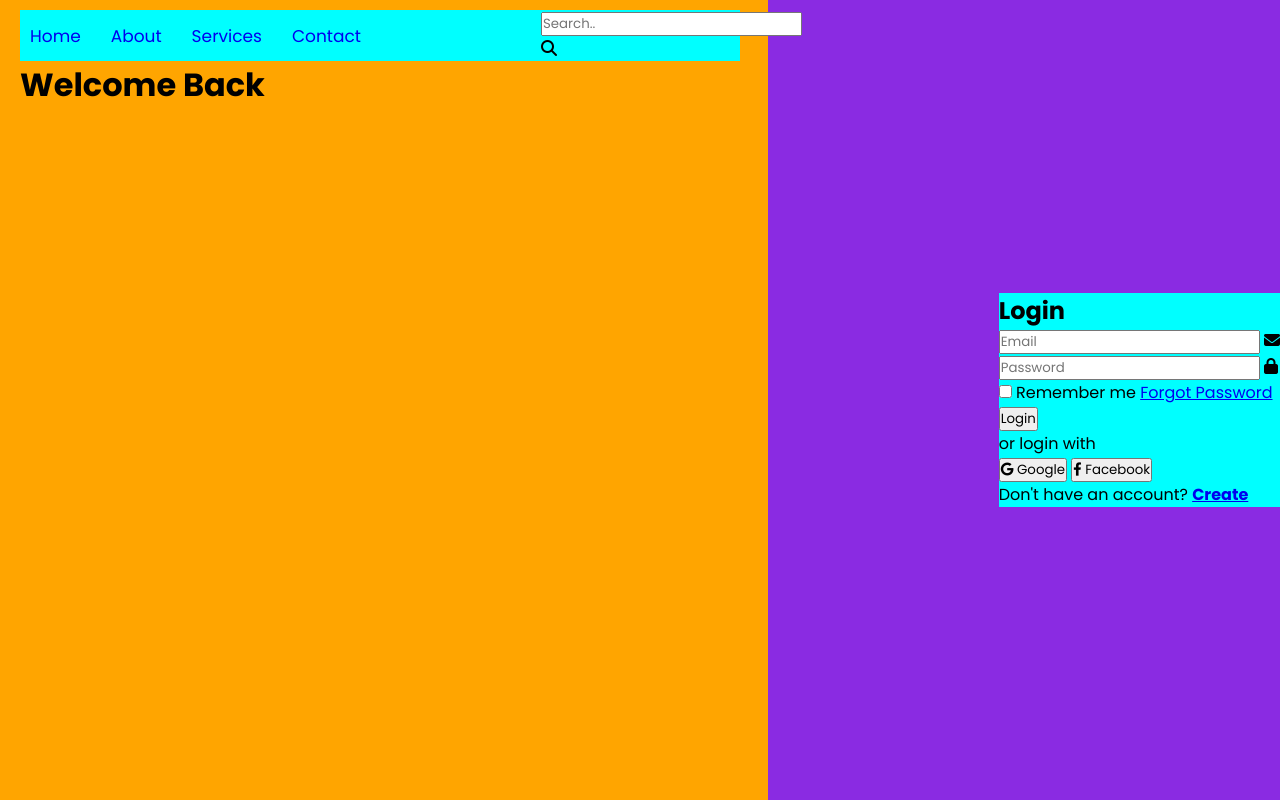
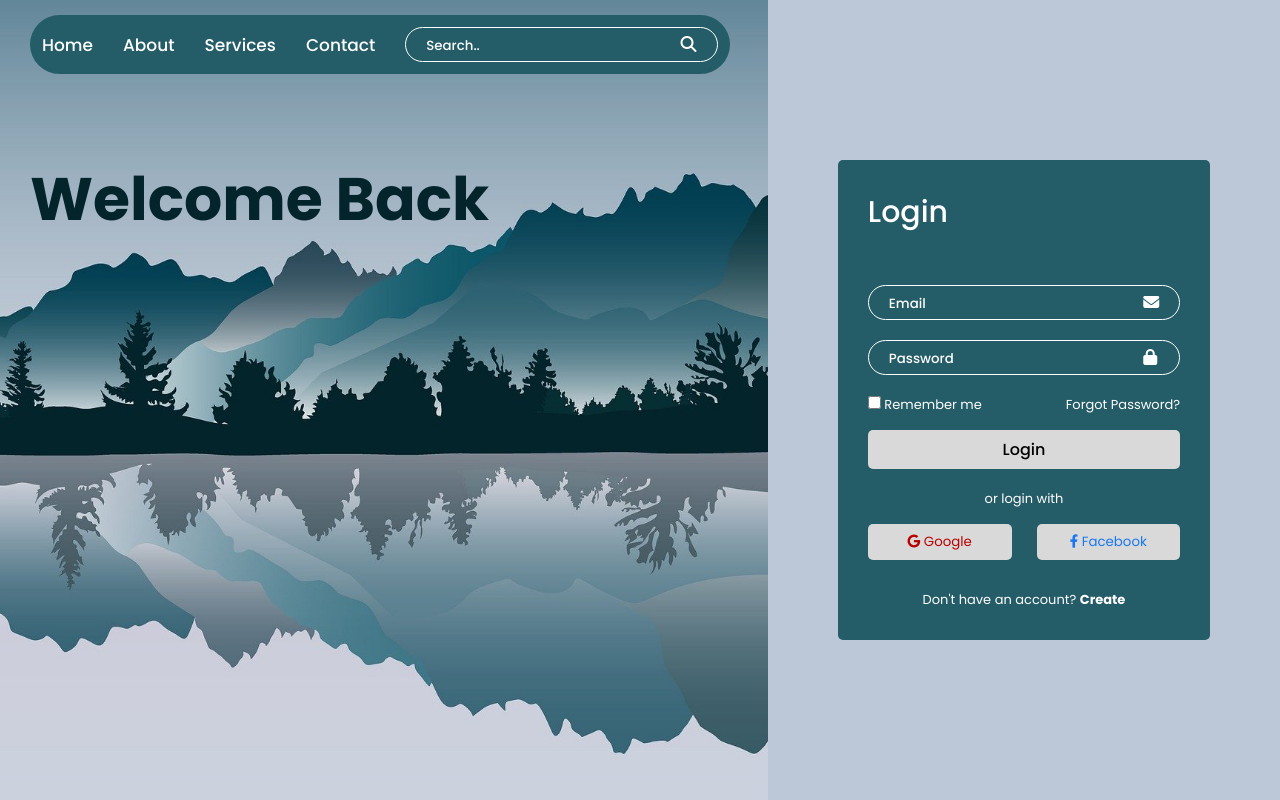
Before and after one commit to VictorFuly/my-login-page, a plain HTML site: page index.html in a window 1280 px wide. Drawn offline with Linux system fonts and the light colour scheme.

Commit message:
add styles e fixed html

```diff
--- a/assets/css/style.css
+++ b/assets/css/style.css
@@ -16,9 +16,10 @@ body{
     width: 100%;
     height: 100vh;
     display: flex;
-    background-color: blueviolet;
+    flex-direction: row;
     justify-content: space-between;
     align-items: center;
+    background-color: blueviolet;
 }
 
 
@@ -27,35 +28,185 @@ body{
 .welcome-bg{
     width: 60%;
     height: 100vh;
-    background-color: orange;
-    padding: 10px 0 0 20px;
+    padding: 15px 30px;
+    background: url(../img/background.jpg) no-repeat;
+    background-size: cover;
+    background-position: center;
 }
 
 .welcome-bg .nav-bar{
-    background-color: aqua;
+    width: 700px;
+    background-color: #245C68;
     display: flex;
-    flex-direction: row;
+    justify-content: space-between;
     align-items: center;
-    gap: 180px;
-    padding: 0 10px;
-    width: 720px;
+    border-radius: 50px;
+    padding: 12px 12px;
+
 }
 
 .nav-bar .nav-menu{
+    width: 100%;
     display: flex;
-    flex-direction: row;
+    align-items: center;
     gap: 30px;
     list-style: none;
-    font-size: 17px;
+}
+
+.nav-menu .nav-search{
+    width: 100%;
+    border-radius: 50px;
+    border: 1px solid white;
+    padding: 4px 20px;;
+}
+
+.nav-search i{
+    color: white;
+}
+
+.nav-search .input-search{
+    border: none;
+    outline: none;
+    color: white;
+    background-color: #245C68;
+    width: 240px;
+    margin-right: 10px;
+}
+
+.input-search::placeholder{
+    color: white;
 }
 
 .nav-menu .nav-list a{
     text-decoration: none;
+    color: white;
+    font-size: 17px;
+    font-weight: 500;
+}
+
+.welcome-title{
+    margin-top: 80px;
+    color: #03242B;
+    font-size: 60px;
 }
 
 
 
+
 /* Setup Login Area*/
+.login-bg{
+    height: 100vh;
+    width: 40%;
+    display: flex;
+    flex-direction: column;
+    justify-content: center;
+    align-items: center;
+    background-color: #BCC8D8;
+}
+
 .login-bg .login-box{
-    background-color: aqua;
+    background-color: #245C68;
+    color: white;
+    padding: 30px;
+    border-radius: 5px;
 }
+
+.login-box .input-title{
+    margin-bottom: 50px;
+    font-size: 30px;
+    font-weight: 500;
+}
+
+.login-box .input-box{
+    display: flex;
+    flex-direction: column;
+    justify-content: center;
+    align-items: center;
+    gap: 20px;
+}
+
+.input-box .login-input{
+    width: 100%;
+    border-radius: 50px;
+    border: 1px solid white;
+    padding: 4px 20px;
+}
+
+.input-box input{
+    width: 250px;
+    border: none;
+    background-color: #245C68;
+    outline: none;
+    color: white;
+}
+
+
+
+input::placeholder{
+    color: white;
+    font-weight: 500;
+}
+
+.remember-forgot{
+    display: flex;
+    align-items: center;
+    justify-content: space-between;
+    margin-top: 20px;
+    font-size: 13px;
+}
+
+
+.remember-forgot span a{
+    text-decoration: none;
+    color: white;
+}
+
+.btn-login{
+    width: 100%;
+    margin-top: 15px;
+    border: none;
+    background-color: #D9D9D9;
+    border-radius: 5px;
+    padding: 7px 0;
+    font-size: 16px;
+    font-weight: 500;
+}
+
+.or-login{
+    margin-top: 20px;
+    font-size: 13px;
+    text-align: center;
+}
+
+.other-login{
+    display: flex;
+    justify-content: space-between;
+}
+
+.other-login .btn-other{
+    width: 46%;
+    margin-top: 15px;
+    border: none;
+    background-color: #D9D9D9;
+    border-radius: 5px;
+    padding: 8px 0;
+}
+
+ #btn-google{
+    color: #B90000;
+}
+
+#btn-face{
+    color: #1877F2;
+}
+
+.create-account{
+    margin-top: 30px;
+    font-size: 13px;
+    text-align: center;
+}
+
+.create-account strong a{
+    text-decoration: none;
+    color: white;
+}
--- a/index.html
+++ b/index.html
@@ -15,11 +15,11 @@
                 <li class="nav-list"><a href="#">About</a></li>
                 <li class="nav-list"><a href="#">Services</a></li>
                 <li class="nav-list"><a href="#">Contact</a></li>
+                <li class="nav-search">
+                    <input type="text" class="input-search" placeholder="Search..">
+                    <i class="fa-solid fa-magnifying-glass"></i>
+                </li>
             </ul>
-            <div class="nav-search">
-                <input type="text" class="input-search" placeholder="Search..">
-                <i class="fa-solid fa-magnifying-glass"></i>
-            </div>
         </nav>
 
         <h1 class="welcome-title">Welcome Back</h1>
@@ -27,8 +27,8 @@
 
     <div class="login-bg">
         <div class="login-box">
+            <h2 class="input-title">Login</h2>
             <div class="input-box">
-                <h2 class="input-title">Login</h2>
                 <div class="login-input">
                     <input type="email" placeholder="Email">
                     <i class="fa-solid fa-envelope"></i>
@@ -43,7 +43,7 @@
                     <input type="checkbox">
                     Remember me
                 </label>
-                <span><a href="#">Forgot Password</a></span>
+                <span><a href="#">Forgot Password?</a></span>
             </div>
             <button class="btn-login">Login</button>
             <div class="or-login">
```
